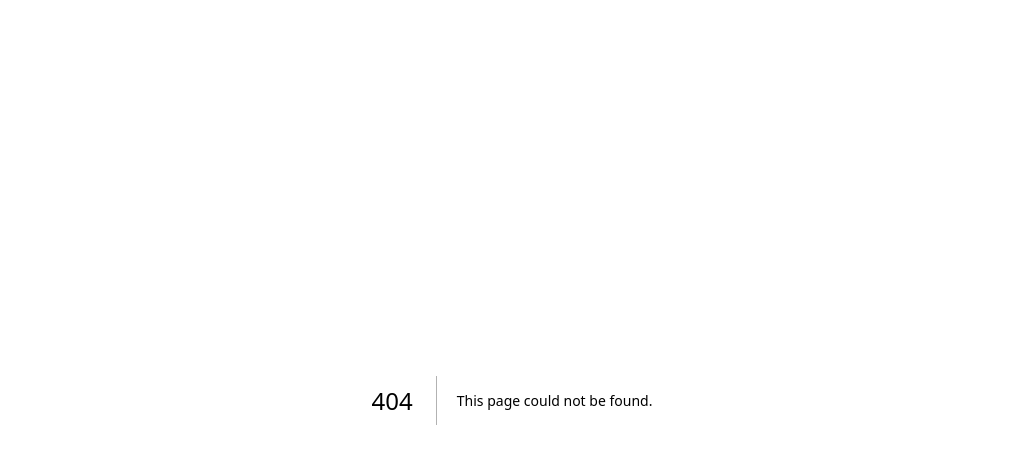
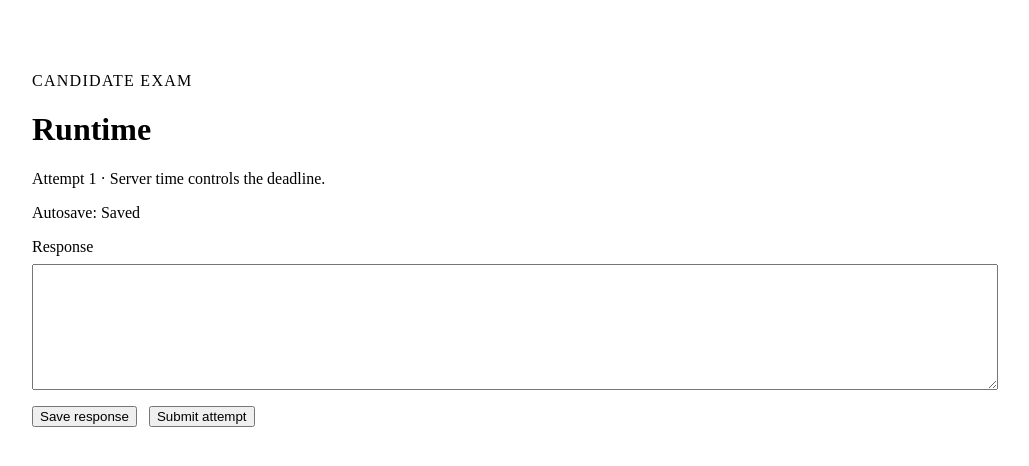
Before and after one commit to moaltamimi-unbiasedtalent/PrufAI, a Next.js app in the folder apps/web/: page /candidate/exams/1 in a window 1280 px wide. Before the commit this address had no page. Shown: the top 466 px of the page, without its empty margins (128-1157 px from the left). Built offline with nearby package versions, Linux system fonts and the light colour scheme.

Commit message:
feat: add candidate runtime screen

```diff
--- /dev/null
+++ b/apps/web/app/candidate/exams/[attemptId]/page.tsx
@@ -0,0 +1,46 @@
+"use client";
+
+import { useParams } from "next/navigation";
+import { useState } from "react";
+
+export default function CandidateExamRuntimePage() {
+  const params = useParams<{ attemptId: string }>();
+  const [response, setResponse] = useState("");
+  const [status, setStatus] = useState("Saved");
+
+  function saveResponse() {
+    setStatus(navigator.onLine ? "Saving" : "Offline — queued");
+    window.setTimeout(
+      () => setStatus(navigator.onLine ? "Saved" : "Offline — queued"),
+      250,
+    );
+  }
+
+  return (
+    <main style={{ maxWidth: 960, margin: "0 auto", padding: "3rem 1.5rem" }}>
+      <p style={{ letterSpacing: "0.08em", textTransform: "uppercase" }}>
+        Candidate exam
+      </p>
+      <h1>Runtime</h1>
+      <p>Attempt {params.attemptId} · Server time controls the deadline.</p>
+      <p role="status" aria-live="polite">
+        Autosave: {status}
+      </p>
+      <label htmlFor="candidate-response">Response</label>
+      <textarea
+        id="candidate-response"
+        value={response}
+        onChange={(event) => setResponse(event.target.value)}
+        rows={8}
+        maxLength={20000}
+        style={{ display: "block", width: "100%", marginTop: "0.5rem" }}
+      />
+      <div style={{ display: "flex", gap: "0.75rem", marginTop: "1rem" }}>
+        <button type="button" onClick={saveResponse}>
+          Save response
+        </button>
+        <button type="button">Submit attempt</button>
+      </div>
+    </main>
+  );
+}
```
